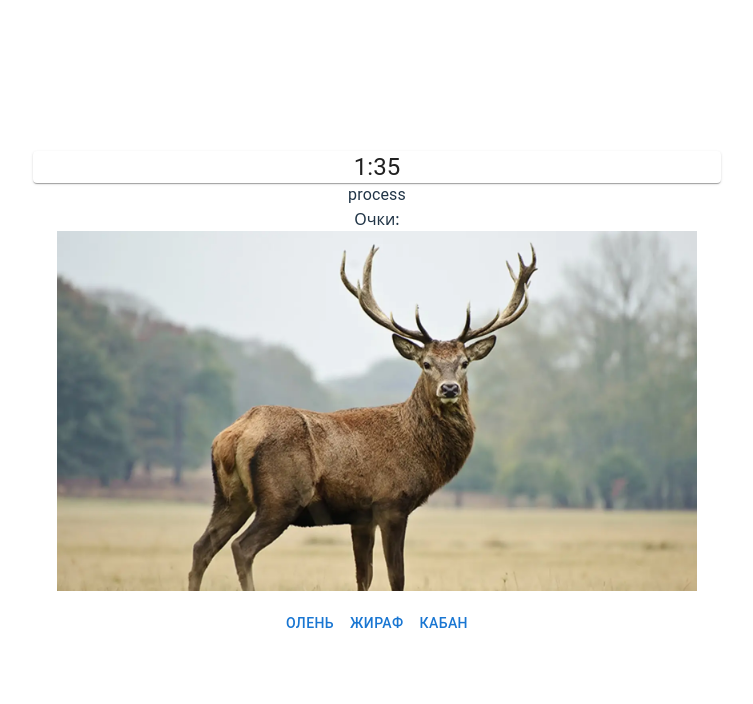
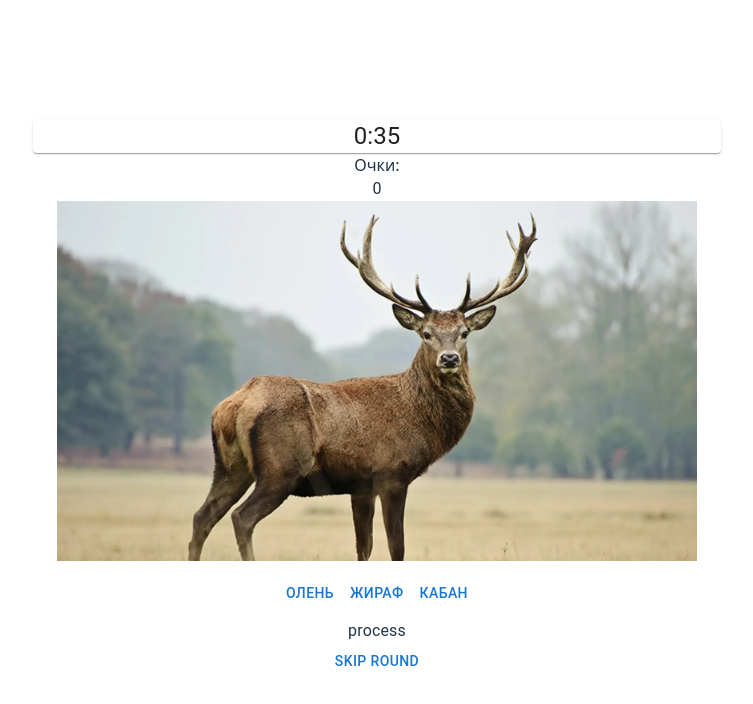
Before and after one commit to Elheid/biodiversity_web_game, a React (Vite) app: page /game in a window 1280 px wide. Shown: the top 704 px of the page, without its empty margins (263-1016 px from the left). Built offline with nearby package versions, Linux system fonts and the light colour scheme; the HTML template or start-up script is replaced by a standard one.

Commit message:
addAnserButtons

```diff
--- a/src/classes/game.ts
+++ b/src/classes/game.ts
@@ -1,5 +1,6 @@
 import { Answer, GamePictures, GameRound } from "./gameRound";
 import { Player } from "./player";
+import { Timer } from "./timer";
 
 export interface RoundInfo{
     answers: Answer[]
@@ -8,6 +9,10 @@ export interface RoundInfo{
 
 export type RoundsInfo = { [key: number]: RoundInfo }
 
+const BASE_TIME_BEETWEN_ROUNDS = 1200;
+const BASE_DURATION_TIME = 100000;
+const START_ROUND = 0;
+const START_SCORE = 0;
 export class Game {
 
     protected player: Player;
@@ -16,6 +21,8 @@ export class Game {
     public score: number;
     public RoundController : GameRound;
 
+    public timeBetweenRounds: number;
+
 
     public scoreRef: HTMLSpanElement;
     public imageRef:HTMLImageElement
@@ -23,14 +30,18 @@ export class Game {
 
     private roundsInfo: RoundsInfo;
 
-    constructor(player:Player, rounds: number, roundsInfo:RoundsInfo ,scoreRef:HTMLSpanElement,roundStateRef:HTMLSpanElement, imageRef:HTMLImageElement) {
+    public timer: Timer;
+    private _durationTime:number;
+
+
+    constructor(player:Player, rounds: number, roundsInfo:RoundsInfo ,scoreRef:HTMLSpanElement,roundStateRef:HTMLSpanElement, imageRef:HTMLImageElement, durationTime?:number, timeBetweenRounds?:number) {
         this.player = player;
 
         this.rounds = rounds;
         this.roundsInfo = roundsInfo;
-        this.roundCounter = 0;
+        this.roundCounter = START_ROUND;
 
-        this.score = 0;
+        this.score = START_SCORE;
 
         this.RoundController = new GameRound(this.player,[],{pictureId:0, pictureUrl:'', resultPictureUrl:''}, ()=> this.changeRoundState());
 
@@ -38,51 +49,82 @@ export class Game {
         this.imageRef = imageRef;
         this.roundStateRef = roundStateRef;
 
+
+
+        if (durationTime) this._durationTime = (durationTime)
+        else this._durationTime = (BASE_DURATION_TIME)
+
+        this.timer = new Timer(this._durationTime);
+
+        this.timer.onTimeout(()=> {
+            console.log("Game time out");
+            this.finishGane()
+        })
+
+
+        if(timeBetweenRounds) this.timeBetweenRounds = timeBetweenRounds
+        else this.timeBetweenRounds = BASE_TIME_BEETWEN_ROUNDS;
+
+
+
     }
 
     protected showResult(message: string): void {
         console.log(message + this.score);
     }
 
-    public getTimerValue(){
+    public getTimerValue():number{
         //if (this.RoundController)
-        return this.RoundController.returnTimerValue();
+        return this.timer.remainingTime;
+    }
+    public getRoundAnswers():Answer[]{
+        return this.RoundController.returnCurrentAnswers();
     }
 
-    public changeScore(){
+    public changeScore():void{
         this.score ++;
         if (this.scoreRef)
         {
             this.scoreRef.textContent = (this.score).toString();
         }
     }
-    public changePictureOnStart(newUrl:string){
+    public changePictureOnStart(newUrl:string):void{
         this.imageRef.src = newUrl
     }
-    public changeRoundState(){
-        this.roundStateRef.textContent = this.RoundController.player.playerGetRoundState()
+    public changeRoundState():void{
+        const roundState = this.RoundController.player.playerGetRoundState();
+        this.roundStateRef.textContent = roundState;
+    }
+    public isRoundWin(){
+        return this.RoundController.player.playerGetRoundState() === 'win';
     }
 
-    public nextRound(e:CustomEventInit<number>){
-        const isTrue = this.RoundController.checkAnswer();
+    public nextRound(e:CustomEventInit<number>,  onNextRoundStart?:()=>void):void{
+        const isAnswerTrue = this.RoundController.checkAnswer();
         this.changeRoundState()
         this.roundCounter++;
-        if (isTrue) {
+        if (isAnswerTrue) {
             this.changeScore();
             console.log("start new Round")
         }
         window.setTimeout(() => {
             this.startGame();
-        }, 2000);
+            onNextRoundStart?.()
+        }, this.timeBetweenRounds);
         console.log(e.detail)
     }
 
-    public startGame(){
+    public finishGane():void{
+        console.log("Game Ends");
+        const endEvent = new CustomEvent<number>("game-end", {detail:this.score})
+        window.dispatchEvent(endEvent)
+    }
+
+    public startGame():void{
+        if (this.roundCounter === START_ROUND) this.timer.start();
 
         if (this.roundCounter >= this.rounds) {
-            console.log("Game Ends");
-            const endEvent = new CustomEvent<number>("game-end", {detail:this.score})
-            window.dispatchEvent(endEvent)
+            this.finishGane()
             return;
         }
             const answers = this.roundsInfo[this.roundCounter].answers;
--- a/src/classes/timer.ts
+++ b/src/classes/timer.ts
@@ -8,7 +8,7 @@ export class Timer {
 
     private isRunning: boolean = false;
 
-    start() {
+    start():void {
         if (this.isRunning) {
             throw new Error("Timer is already running.");
         }
@@ -28,7 +28,7 @@ export class Timer {
         }, duration);
     }
 
-    stop() {
+    stop():void {
         if (!this.isRunning) return;
 
         // Сохраняем оставшееся время при остановке
@@ -53,7 +53,7 @@ export class Timer {
         return Math.max(this.durationMs - this.elapsedTime, 0);
     }
 
-    onTimeout(callback: () => void) {
+    onTimeout(callback: () => void):void {
         if (!this.callbacks.includes(callback)) {
             this.callbacks.push(callback);
         }
--- /dev/null
+++ b/src/components/AnswerButton.tsx
@@ -0,0 +1,42 @@
+import { Button } from "@mui/material";
+import { Answer } from "../classes/gameRound";
+
+interface AnswerButtonProps {
+    answer: Answer;
+    isRoundEnd: boolean;
+    selectedAnswer: Species | null;
+    isDisabled: boolean;
+    onClick: (e: React.MouseEvent<HTMLButtonElement>) => void;
+}
+
+export const AnswerButton = ({
+    answer,
+    isRoundEnd,
+    selectedAnswer,
+    isDisabled,
+    onClick
+}: AnswerButtonProps) => {
+    let backgroundColor = 'inherit';
+
+    if (isRoundEnd) {
+        if (answer.isAnswerTrue) {
+            backgroundColor = 'green';
+        } else if (answer.answerName === selectedAnswer) {
+            backgroundColor = 'red';
+        }
+    } else {
+        if (answer.answerName === selectedAnswer) {
+            backgroundColor = answer.isAnswerTrue ? 'green' : 'red';
+        }
+    }
+
+    return (
+        <Button
+            disabled={isDisabled}
+            onClick={onClick}
+            style={{ backgroundColor }}
+        >
+            {answer.answerName}
+        </Button>
+    );
+};
--- a/src/components/pages/StartGame.tsx
+++ b/src/components/pages/StartGame.tsx
@@ -8,6 +8,8 @@ import { Species } from "../../classes/animalSpecies";
 
 import giraff from "../../assets/img/giraff.png"
 import deer from "../../assets/img/deer.png"
+import { AnswerButton } from "../AnswerButton";
+import { useTimer } from "../../hooks/useTimer";
 
 const answers: Answer[] = [
     {
@@ -40,77 +42,96 @@ const answers2: Answer[] = [
 ]
 
 
+const getCurrAnswers = (game: Game | undefined): Answer[] => {
+    if (game)
+        return game.getRoundAnswers();
+    throw new Error("game not found")
+}
+
 const gamePictures: GamePictures[] = [
     { pictureId: 1, pictureUrl: deer, resultPictureUrl: deer },
-    { pictureId: 2, pictureUrl: giraff, resultPictureUrl: giraff}
+    { pictureId: 2, pictureUrl: giraff, resultPictureUrl: giraff }
 ]
 
-const gameInfo : RoundsInfo = {
-    0 : {answers : answers, gamePictures : gamePictures[0]},
-    1 : {answers : answers2, gamePictures : gamePictures[1]}
+
+const gameInfo: RoundsInfo = {
+    0: { answers: answers, gamePictures: gamePictures[0] },
+    1: { answers: answers2, gamePictures: gamePictures[1] }
 }
 
 export const StartGame = () => {
     const [gameStarted, setGameStarted] = useState(false);
     const [game, setGame] = useState<Game>();
-    const [timeLeft, setTimeLeft] = useState<number>(0);
-    const timerRef = useRef<number>(undefined);
+    //const [timeLeft, setTimeLeft] = useState<number>(0);
+
+    const [isRoundEnd, setIsRoundEnd] = useState<boolean>(false)
+
+    const [buttonsDisabled, setButtonsDisabled] = useState<boolean>(false);
+
 
     const scoreRef = useRef<HTMLSpanElement>(null);
     const imgRef = useRef<HTMLImageElement>(null);
 
     const stateRef = useRef<HTMLSpanElement>(null);
 
+    const [currentRound, setCurrentRound] = useState(0);
+    const [selectedAnswer, setSelectedAnswer] = useState<Species | null>(null);
+
+    const [currentAnswers, setCurrentAnswers] = useState<Answer[]>([]);
+
+
+    const {timeLeft, formatTime}= useTimer(game)
+
+    const onAnswerClick =( e: React.MouseEvent<HTMLButtonElement, MouseEvent>) => {
+        const answerName = e.currentTarget.textContent;
+        game?.RoundController.ChoiceAnswer(answerName || "-1");
+        setButtonsDisabled(true);
+        setSelectedAnswer(answerName as Species);
+    }
+
+    useEffect(()=>{
+        if (gameStarted)
+            setCurrentAnswers(getCurrAnswers(game))
+    },[gameStarted, game, currentRound])
+
 
     useEffect(() => {
         if (scoreRef.current && imgRef.current && stateRef.current) {
             const player = new Player();
-            const game = new Game(player, 2, gameInfo, scoreRef.current, stateRef.current,imgRef.current);
+            const game = new Game(player, 2, gameInfo, scoreRef.current, stateRef.current, imgRef.current, 40000);
             setGame(game);
-            window.addEventListener("choice-answer", (e:CustomEventInit<number>) => game.nextRound(e))
+            const onChoiceAnswer = (e: CustomEventInit<number>) => {
+                setIsRoundEnd(true);
+                game?.nextRound(e, () => {
+                    setButtonsDisabled(false);
+                    setIsRoundEnd(false);
+                    setSelectedAnswer(null);
+                    setCurrentRound(prev => prev + 1);
+                });
+            };
+
+
+
+            window.addEventListener("choice-answer", onChoiceAnswer)
             game.startGame();
             setGameStarted(true);
-
-            // Запускаем интервал для обновления времени
-            timerRef.current = window.setInterval(() => {
-                if (game) {
-                    // Получаем оставшееся время из таймера игры
-                    const remaining = game.getTimerValue();
-                    setTimeLeft(remaining);
-
-                    // Автоматическая остановка при завершении
-                    if (remaining <= 0) {
-                        window.clearInterval(timerRef.current);
-                    }
-                }
-            }, 100); // Обновление каждые 100 мс для плавности
         }
 
         return () => {
-            // Очистка при размонтировании
-            window.clearInterval(timerRef.current);
-            window.removeEventListener("choice-answer", (e:CustomEventInit<number>) => game?.nextRound(e))
+            const onChoiceAnswer = (e: CustomEventInit<number>) => game?.nextRound(e, () => setButtonsDisabled(false))
+            window.removeEventListener("choice-answer", onChoiceAnswer)
         };
     }, []);
 
     useEffect(() => {
-        const nav = (e:CustomEventInit<number>)=> window.location.href ="/end/" + e.detail;
+        const nav = (e: CustomEventInit<number>) => window.location.href = "/end/" + e.detail;
         window.addEventListener("game-end", nav)
 
         return () => {
             // Очистка при размонтировании
             window.removeEventListener("game-end", nav)
         };
-    },[])
-
-
-    // Форматирование времени в MM:SS
-    const formatTime = (ms: number) => {
-        const seconds = Math.ceil(ms / 1000);
-        const minutes = Math.floor(seconds / 60);
-        const remainingSeconds = seconds % 60;
-        return `${minutes}:${remainingSeconds.toString().padStart(2, '0')}`;
-    };
+    }, [])
 
     return (
         <Container className="start-game">
@@ -121,19 +142,28 @@ export const StartGame = () => {
             </Paper>
 
             <Box>
-                <Typography ref={stateRef}>{}</Typography>
+
                 Очки:
-                <Typography ref={scoreRef}>{}</Typography>
+                <Typography ref={scoreRef}>{0}</Typography>
             </Box>
 
             <Container>
-                <img style={{maxWidth:"50vw"}} ref={imgRef} src="123"></img>
+                <img style={{ maxWidth: "50vw" }} ref={imgRef} src="123"></img>
             </Container>
             <List>
-                {answers.map((answer) => (
-                    <Button onClick={(e)=> game?.RoundController.ChoiceAnswer(e.currentTarget.textContent || "-1")} key={answer.answerName}>{answer.answerName}</Button>
+                {currentAnswers?.map((answer) => (
+                    <AnswerButton
+                        key={answer.answerName}
+                        answer={answer}
+                        isRoundEnd={isRoundEnd}
+                        selectedAnswer={selectedAnswer}
+                        isDisabled={buttonsDisabled}
+                        onClick={onAnswerClick}
+                    />
                 ))}
             </List>
+            <Typography ref={stateRef}>{ }</Typography>
+            <Button onClick={onAnswerClick}>SKIP ROUND</Button>
         </Container>
     );
 };
--- /dev/null
+++ b/src/hooks/useTimer.ts
@@ -0,0 +1,27 @@
+import { useState, useEffect, useRef } from 'react';
+import { Game } from '../classes/game';
+
+export const useTimer = (game?: Game) => {
+    const [timeLeft, setTimeLeft] = useState(0);
+    const timerRef = useRef<number>(0);
+
+    useEffect(() => {
+        if (!game) return;
+
+        const updateTimer = () => {
+            const remaining = game.getTimerValue();
+            setTimeLeft(remaining);
+            if (remaining <= 0) window.clearInterval(timerRef.current);
+        };
+
+        timerRef.current = window.setInterval(updateTimer, 100);
+        return () => window.clearInterval(timerRef.current);
+    }, [game]);
+
+    const formatTime = (ms: number) => {
+        const seconds = Math.ceil(ms / 1000);
+        return `${Math.floor(seconds / 60)}:${(seconds % 60).toString().padStart(2, '0')}`;
+    };
+
+    return { timeLeft, formatTime };
+};
```
Also changed, not shown: src/classes/gameRound.ts (+5 -14 lines), src/hooks/useGameState.ts (added, +35 -0 lines).
